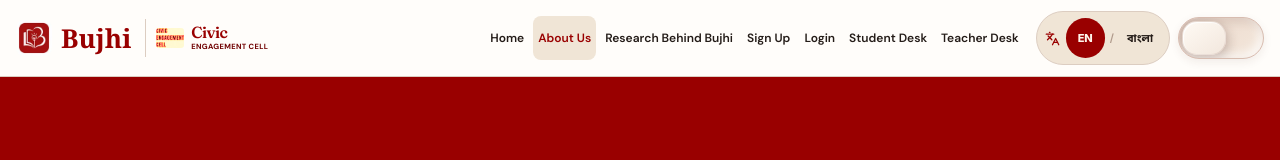
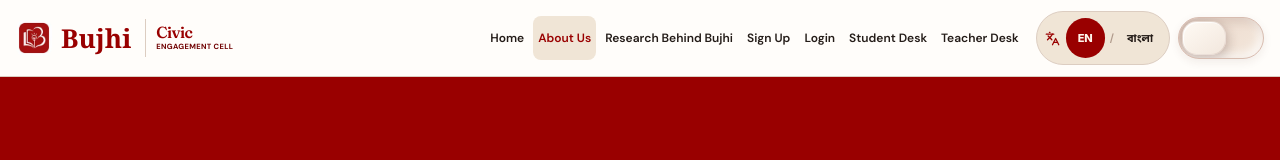
Before and after one commit to CodeArtisanNNZ/bujhi, a Next.js app: page /about in a window 1280 px wide. Shown: the top 160 px of the page. Built offline with nearby package versions, Linux system fonts and the light colour scheme; no server answers.

Commit message:
Remove Civic Engagement Cell emblem image from shared brand lockup

```diff
--- a/app/components/CivicEngagementMark.module.css
+++ b/app/components/CivicEngagementMark.module.css
@@ -1,8 +1,7 @@
-/* Use Bujhi's own typefaces and theme tokens for the partner mark. */
+/* Bujhi typography and colors for the Civic Engagement Cell text lockup. */
 .mark {
   display: inline-flex;
   align-items: center;
-  gap: 7px;
   min-width: 0;
   min-height: 38px;
   flex: 0 0 auto;
@@ -10,30 +9,6 @@
   border-inline-start: 1px solid var(--line);
   white-space: nowrap;
   vertical-align: middle;
-}
-
-.artwork {
-  position: relative;
-  display: block;
-  flex: 0 0 28px;
-  width: 28px;
-  aspect-ratio: 1200 / 820;
-  overflow: hidden;
-  border-radius: 3px;
-  background: var(--paper);
-}
-
-.artwork img {
-  position: absolute;
-  display: block;
-  width: 127.833333%;
-  max-width: none;
-  height: auto;
-  left: -21.666667%;
-  top: -52.439024%;
-  border-radius: 0;
-  /* Keep the supplied mark, but tone down its original colors to Bujhi's burgundy. */
-  filter: grayscale(1) sepia(1) saturate(4) hue-rotate(316deg) contrast(1.1);
 }
 
 .wordmark {
@@ -58,7 +33,7 @@
   text-transform: uppercase;
 }
 
-/* The homepage footer is a charcoal surface, so use cream and soft rose for contrast. */
+/* On the dark footer, keep both lines legible. */
 :global(.site-footer) .mark {
   border-inline-start-color: #806862;
 }
@@ -68,17 +43,11 @@
 :global(.site-footer) .mark .subtitle {
   color: #edb7a8;
 }
-:global(.site-footer) .artwork {
-  background: #fffaf4;
-}
 
 @media (max-width: 650px) {
   .mark {
     min-height: 30px;
     padding-inline-start: 8px;
-  }
-  .artwork {
-    display: none;
   }
   .mark .name {
     font-size: 14px;
--- a/app/components/CivicEngagementMark.tsx
+++ b/app/components/CivicEngagementMark.tsx
@@ -1,19 +1,10 @@
 import styles from "./CivicEngagementMark.module.css";
 
-// Shared, theme-aware lockup for the navbar and the homepage footer.
+// Text-only, theme-aware lockup shared by the navbar and homepage footer.
 export default function CivicEngagementMark() {
   return (
-    <span className={styles.mark} role="img" aria-label="Civic Engagement Cell" data-no-translate>
-      <span className={styles.artwork} aria-hidden="true">
-        <img
-          src="/civic-engagement-cell.jpg"
-          width="1534"
-          height="1536"
-          alt=""
-          decoding="async"
-        />
-      </span>
-      <span className={styles.wordmark} aria-hidden="true">
+    <span className={styles.mark} data-no-translate>
+      <span className={styles.wordmark}>
         <strong className={styles.name}>Civic</strong>
         <span className={styles.subtitle}>Engagement Cell</span>
       </span>
```
